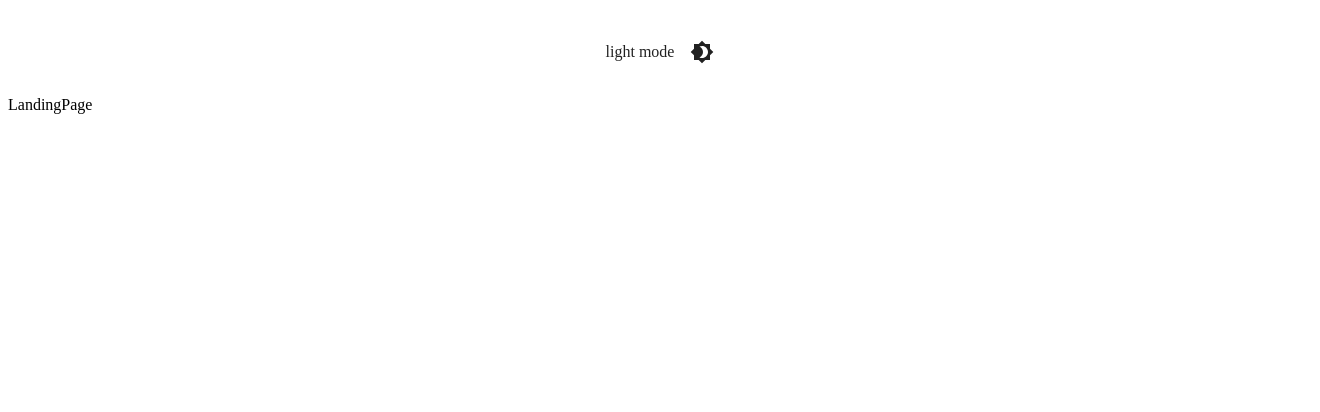
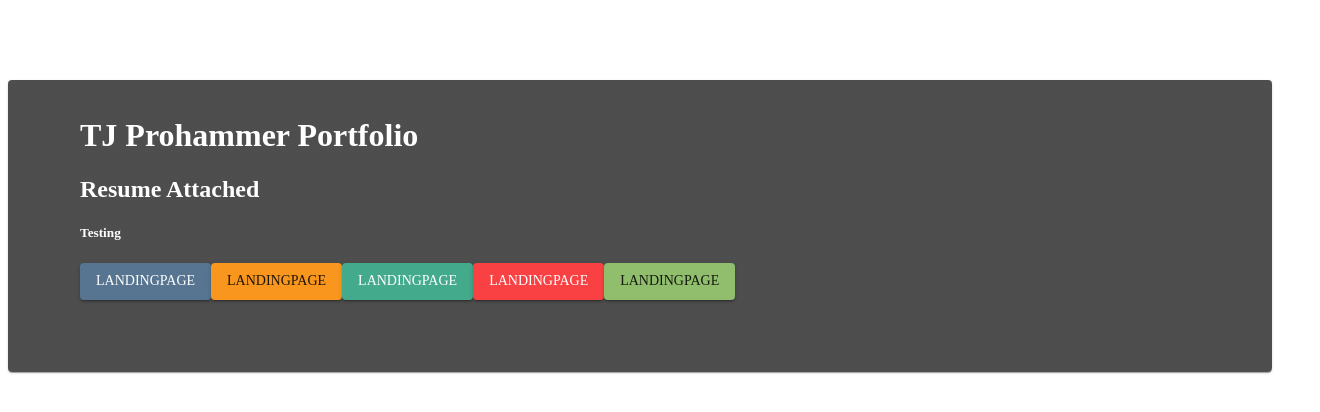
Before and after one commit to tjprohammer/portfolio, a React app: page / in a window 1280 px wide. Shown: the top 412 px of the page, 1320 px wide, since content can reach past the window. Built offline with nearby package versions, Linux system fonts and the light colour scheme.

Commit message:
setting up context theme

```diff
--- a/src/App.tsx
+++ b/src/App.tsx
@@ -1,18 +1,16 @@
-
-import ToggleColorMode from './Context/ThemeContext'
-import React from 'react'
-import LandingPage from './Pages/LandingPage'
- './Pages/LandingPage'
-
+import { ThemeProvider } from '@mui/material/styles';
+import { darkTheme } from './Context/themeColors';
+import React from 'react';
+import LandingPage from './Pages/LandingPage';
+('./Pages/LandingPage');
 
 const App = () => {
-  return (
-    <>
-      <ToggleColorMode />
-        <LandingPage />
-
-    </>
-  )
-}
-
-export default App
+    return (
+        <>
+            <ThemeProvider theme={darkTheme}>
+                <LandingPage />
+            </ThemeProvider>
+        </>
+    );
+};
+export default App;
--- a/src/Context/ThemeContext.tsx
+++ /dev/null
@@ -1,62 +0,0 @@
-import * as React from 'react';
-import IconButton from '@mui/material/IconButton';
-import Box from '@mui/material/Box';
-import { useTheme, ThemeProvider, createTheme } from '@mui/material/styles';
-import Brightness4Icon from '@mui/icons-material/Brightness4';
-import Brightness7Icon from '@mui/icons-material/Brightness7';
-
-const ColorModeContext = React.createContext({ toggleColorMode: () => {} });
-
-export function Theme() {
-  const theme = useTheme();
-  const colorMode = React.useContext(ColorModeContext);
-  return (
-    <Box
-      sx={{
-        display: 'flex',
-        width: '100%',
-        alignItems: 'center',
-        justifyContent: 'center',
-        bgcolor: 'background.default',
-        color: 'text.primary',
-        borderRadius: 1,
-        p: 3,
-      }}
-    >
-      {theme.palette.mode} mode
-      <IconButton sx={{ ml: 1 }} onClick={colorMode.toggleColorMode} color="inherit">
-        {theme.palette.mode === 'dark' ? <Brightness7Icon /> : <Brightness4Icon />}
-      </IconButton>
-    </Box>
-  );
-}
-
-export default function ToggleColorMode() {
-  const [mode, setMode] = React.useState<'light' | 'dark'>('light');
-  const colorMode = React.useMemo(
-    () => ({
-      toggleColorMode: () => {
-        setMode((prevMode) => (prevMode === 'light' ? 'dark' : 'light'));
-      },
-    }),
-    [],
-  );
-
-  const theme = React.useMemo(
-    () =>
-      createTheme({
-        palette: {
-          mode,
-        },
-      }),
-    [mode],
-  );
-
-  return (
-    <ColorModeContext.Provider value={colorMode}>
-      <ThemeProvider theme={theme}>
-        <Theme />
-      </ThemeProvider>
-    </ColorModeContext.Provider>
-  );
-}
--- /dev/null
+++ b/src/Context/themeColors.ts
@@ -0,0 +1,130 @@
+import { createTheme } from '@mui/material/styles';
+
+export const lightTheme = createTheme({
+    palette: {
+        mode: 'light',
+        primary: {
+            main: '#577590',
+            contrastText: '#ffffff'
+        },
+        secondary: {
+            main: '#43AA8B',
+            contrastText: '#ffffff'
+        },
+        error: {
+            main: '#F94144'
+        },
+        warning: {
+            main: '#F8961E'
+        },
+        success: {
+            main: '#90BE6D'
+        },
+        info: {
+            main: '#F9C74F'
+        },
+        text: {
+            primary: 'rgba(0,0,0,0.87)',
+            secondary: 'rgba(0,0,0,0.53)',
+            disabled: 'rgba(0,0,0,0.37)'
+        },
+        background: {
+            default: '#fafafa',
+            paper: '#ffffff'
+        }
+    },
+
+    typography: {
+        h1: {
+            fontFamily: 'Josefin Slab',
+            fontWeight: 500
+        },
+        fontFamily: 'Playfair Display',
+        fontWeightBold: 700,
+        subtitle1: {
+            fontFamily: 'Raleway'
+        },
+        subtitle2: {
+            fontFamily: 'Raleway'
+        },
+        body1: {
+            fontFamily: 'Raleway'
+        },
+        body2: {
+            fontFamily: 'Raleway'
+        },
+        caption: {
+            fontFamily: 'Raleway'
+        },
+        overline: {
+            fontFamily: 'Raleway'
+        },
+        h2: {
+            fontWeight: 500
+        }
+    }
+});
+
+export const darkTheme = createTheme({
+    palette: {
+        mode: 'dark',
+        primary: {
+            main: '#577590',
+            contrastText: '#ffffff'
+        },
+        secondary: {
+            main: '#43AA8B',
+            contrastText: '#ffffff'
+        },
+        error: {
+            main: '#F94144'
+        },
+        warning: {
+            main: '#F8961E'
+        },
+        success: {
+            main: '#90BE6D'
+        },
+        info: {
+            main: '#F9C74F'
+        },
+        background: {
+            default: '#303030',
+            paper: 'rgba(66,66,66,0.99)'
+        },
+        text: {
+            primary: '#ffffff',
+            secondary: 'rgba(255,255,255,0.7)',
+            disabled: 'rgba(255,255,255,0.51)'
+        },
+    },
+    typography: {
+        h1: {
+            fontFamily: 'Josefin Slab',
+            fontWeight: 500,
+        },
+        fontFamily: 'Playfair Display',
+        fontWeightBold: 700,
+        subtitle1: {
+            fontFamily: 'Raleway',
+        },
+        subtitle2: {
+            fontFamily: 'Raleway',
+        },
+        body1: {
+            fontFamily: 'Raleway',
+        },
+        body2: {
+            fontFamily: 'Raleway',
+        },
+        caption: {
+            fontFamily: 'Raleway',
+        },
+        overline: {
+            fontFamily: 'Raleway',
+        },
+        h2: {
+            fontWeight: 500,
+        },
+    },
+});
--- a/src/Pages/LandingPage.js
+++ b/src/Pages/LandingPage.js
@@ -1,9 +1,31 @@
-import React from 'react'
+import { Button, Card } from '@mui/material';
+import React from 'react';
 
 function LandingPage() {
-  return (
-    <div>LandingPage</div>
-  )
+    return (
+        <>
+            <Card color="primary" sx={{ mt: 10, p: 9, pt: 2 }}>
+                <h1 color="primary">TJ Prohammer Portfolio</h1>
+                <h2 color="secondary">Resume Attached</h2>
+                <h5 color="secondary">Testing</h5>
+                <Button color="primary" variant="contained">
+                    LandingPage
+                </Button>
+                <Button color="warning" variant="contained">
+                    LandingPage
+                </Button>
+                <Button color="secondary" variant="contained">
+                    LandingPage
+                </Button>
+                <Button color="error" variant="contained">
+                    LandingPage
+                </Button>
+                <Button color="success" variant="contained">
+                    LandingPage
+                </Button>
+            </Card>
+        </>
+    );
 }
 
-export default LandingPage
+export default LandingPage;
```
Also changed, not shown: src/Theme.ts (deleted).
